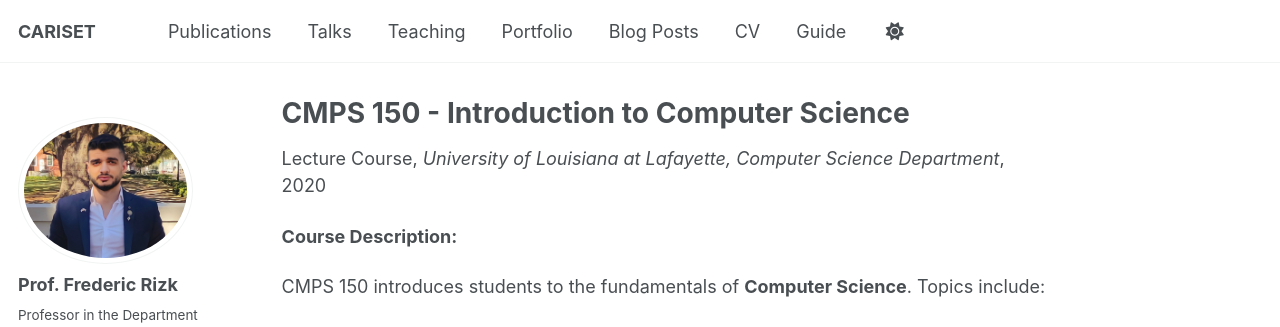
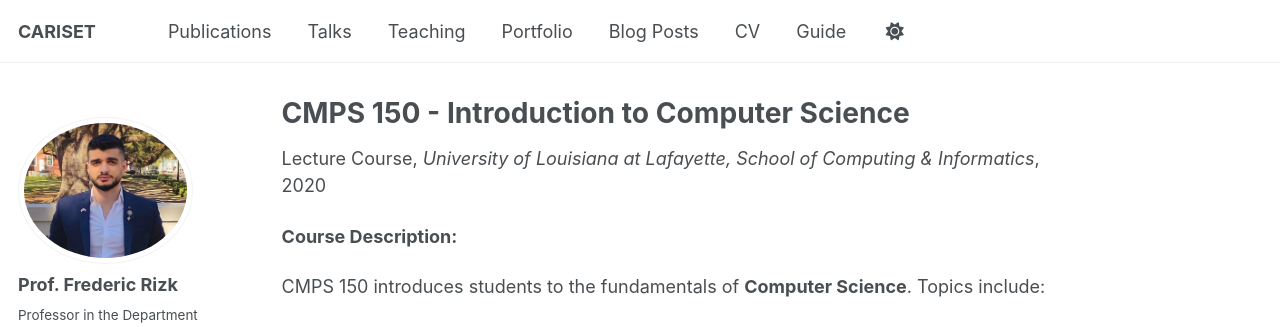
Before and after one commit to FredericRizk/CARISET.github.io, a Jekyll site: the page built from _teaching/2020-spring-teaching-cmps-150.md, in a window 1280 px wide and 1341 px high. Shown: the top 327 px of the window. Built offline with Jekyll 4.4.1, drawn with Linux system fonts in a browser that asks for light colours; some web fonts are replaced; a script that is not in the unit is left out.

Commit message:
Update 2020-spring-teaching-cmps-150.md

```diff
--- a/_teaching/2020-spring-teaching-cmps-150.md
+++ b/_teaching/2020-spring-teaching-cmps-150.md
@@ -3,7 +3,7 @@ title: "CMPS 150 - Introduction to Computer Science"
 collection: teaching
 type: "Lecture Course"
 permalink: /teaching/2020-spring-cmps-150
-venue: "University of Louisiana at Lafayette, Computer Science Department"
+venue: "University of Louisiana at Lafayette, School of Computing & Informatics"
 date: 2020-01-01
 location: "Lafayette, Louisiana, USA"
 university: "University of Louisiana at Lafayette"
```
